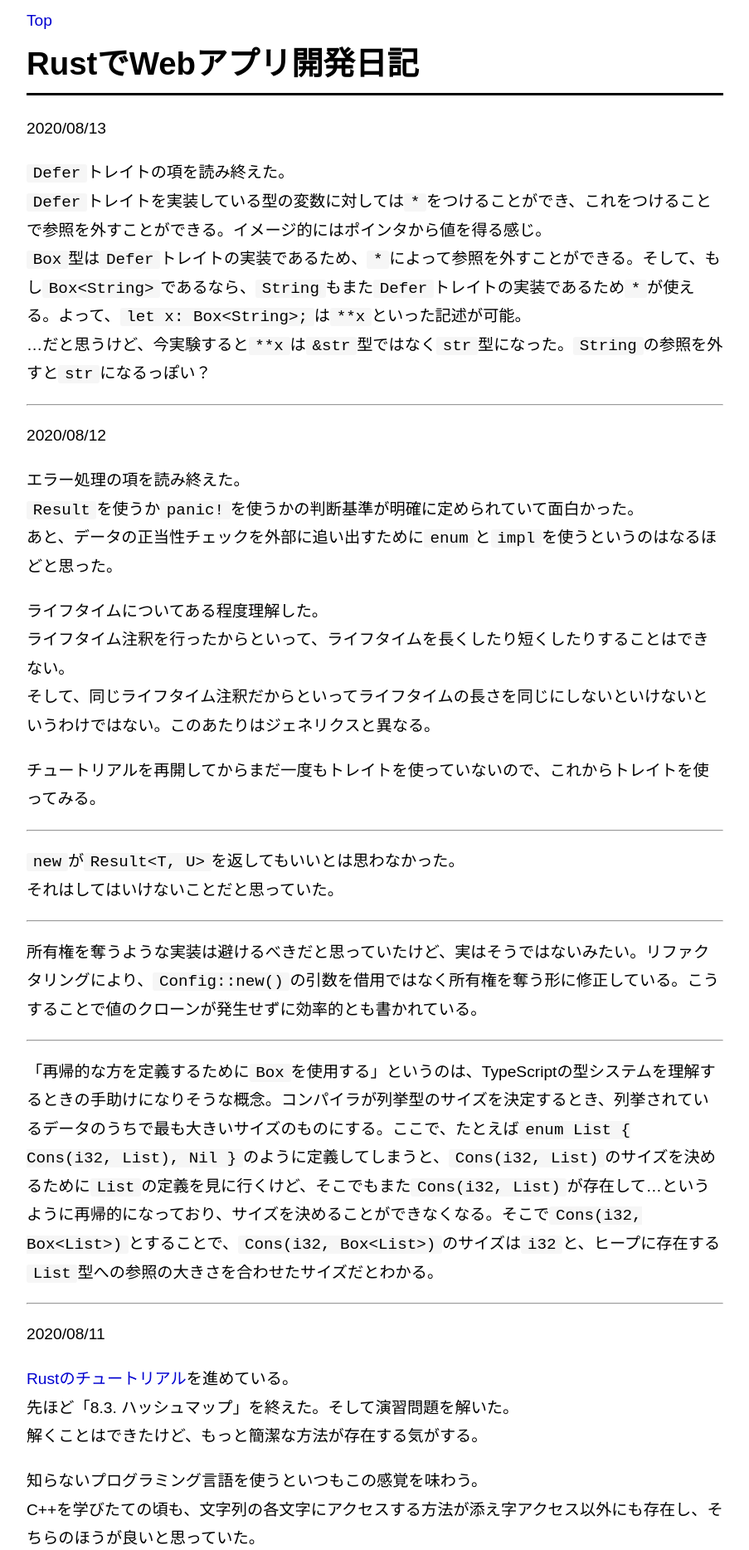
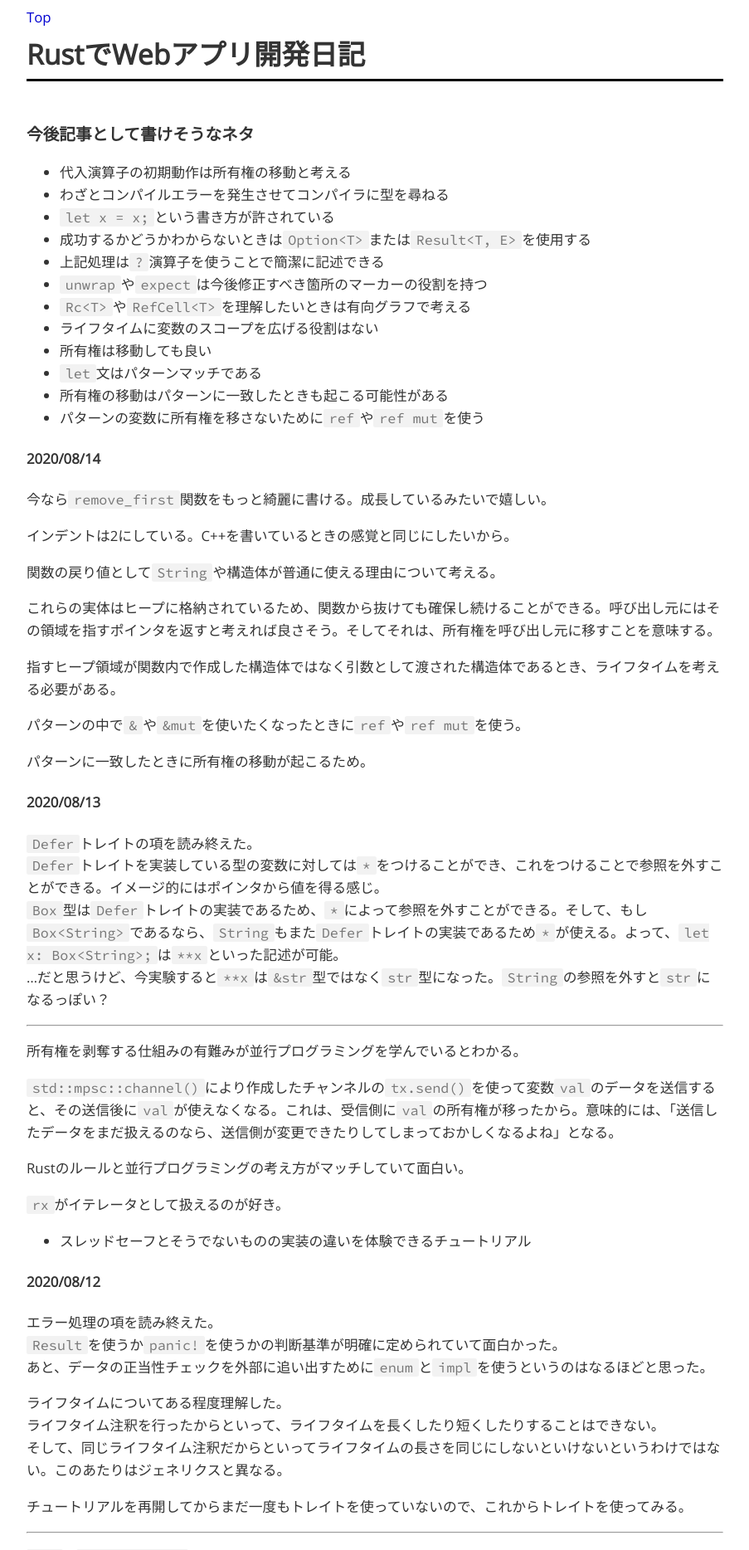
Before and after one commit to penguinshunya/penguinshunya.github.io, a Jekyll site: the page built from memo/other/rust.md, in a window 1280 px wide. Shown: the top 1868 px of the page at 83% size, without its empty margins (188-1091 px from the left). Built offline with Jekyll 4.4.1, drawn with Linux system fonts in a browser that asks for light colours; some web fonts are replaced; some of the changed text lies outside the part shown.

Commit message:
modify css

```diff
--- a/_layouts/default.html
+++ b/_layouts/default.html
@@ -4,7 +4,7 @@
     <meta charset="UTF-8">
     <meta name="viewport" content="width=device-width,initial-scale=1">
     <title>{{ page.title }}</title>
-    <link href="https://fonts.googleapis.com/css2?family=Sawarabi+Mincho&display=swap" rel="stylesheet">
+    <link href="https://fonts.googleapis.com/css2?family=Source+Code+Pro&family=Open+Sans&display=swap" rel="stylesheet">
     <link href="/assets/css/default.css" rel="stylesheet">
     <link href="/assets/css/highlight.css" rel="stylesheet">
     <script type="text/x-mathjax-config">
--- a/assets/css/default.css
+++ b/assets/css/default.css
@@ -1,11 +1,12 @@
 body {
-  font-family: 'Sawarabi Mincho', sans-serif;
+  font-family: 'Open Sans', sans-serif;
   background-color: white;
-  line-height: 1.8em;
-  font-size: 1.2em;
+  line-height: 1.6em;
+  font-size: 1.05em;
+  color: #333;
 }
 pre, code {
-  font-family: 'Ricty Diminished', monospace;
+  font-family: 'Source Code Pro', monospace;
   line-height: 1.6em;
 }
 pre {
@@ -15,11 +16,12 @@ code {
   margin: 0;
   padding: 0 0.4em;
   border-radius: 0.15em;
-  background-color: #f6f6f6;
+  background-color: #f2f2f2;
+  color: #777;
 }
 h1 {
   margin-block-start: 0.3em;
-  margin-block-end: 0.6em;
+  margin-block-end: 1.5em;
   padding-bottom: 0.3em;
   border-bottom: solid 3px black;
   line-height: 1.2em;
--- a/memo/other/rust.md
+++ b/memo/other/rust.md
@@ -2,7 +2,40 @@
 layout: default
 title: RustでWebアプリ開発日記
 ---
-2020/08/13
+### 今後記事として書けそうなネタ
+
+* 代入演算子の初期動作は所有権の移動と考える
+* わざとコンパイルエラーを発生させてコンパイラに型を尋ねる
+* `let x = x;`という書き方が許されている
+* 成功するかどうかわからないときは`Option<T>`または`Result<T, E>`を使用する
+* 上記処理は`?`演算子を使うことで簡潔に記述できる
+* `unwrap`や`expect`は今後修正すべき箇所のマーカーの役割を持つ
+* `Rc<T>`や`RefCell<T>`を理解したいときは有向グラフで考える
+* ライフタイムに変数のスコープを広げる役割はない
+* 所有権は移動しても良い
+* `let`文はパターンマッチである
+* 所有権の移動はパターンに一致したときも起こる可能性がある
+* パターンの変数に所有権を移さないために`ref`や`ref mut`を使う
+
+#### 2020/08/14
+
+今なら`remove_first`関数をもっと綺麗に書ける。成長しているみたいで嬉しい。
+
+<script src="https://ideone.com/e.js/DCxRkz" type="text/javascript" ></script>
+
+インデントは2にしている。C++を書いているときの感覚と同じにしたいから。
+
+関数の戻り値として`String`や構造体が普通に使える理由について考える。
+
+これらの実体はヒープに格納されているため、関数から抜けても確保し続けることができる。呼び出し元にはその領域を指すポインタを返すと考えれば良さそう。そしてそれは、所有権を呼び出し元に移すことを意味する。
+
+指すヒープ領域が関数内で作成した構造体ではなく引数として渡された構造体であるとき、ライフタイムを考える必要がある。
+
+パターンの中で`&`や`&mut`を使いたくなったときに`ref`や`ref mut`を使う。
+
+パターンに一致したときに所有権の移動が起こるため。
+
+#### 2020/08/13
 
 `Defer`トレイトの項を読み終えた。
 `Defer`トレイトを実装している型の変数に対しては`*`をつけることができ、これをつけることで参照を外すことができる。イメージ的にはポインタから値を得る感じ。
@@ -11,7 +44,17 @@ title: RustでWebアプリ開発日記
 
 <hr>
 
-2020/08/12
+所有権を剥奪する仕組みの有難みが並行プログラミングを学んでいるとわかる。
+
+`std::mpsc::channel()`により作成したチャンネルの`tx.send()`を使って変数`val`のデータを送信すると、その送信後に`val`が使えなくなる。これは、受信側に`val`の所有権が移ったから。意味的には、「送信したデータをまだ扱えるのなら、送信側が変更できたりしてしまっておかしくなるよね」となる。
+
+Rustのルールと並行プログラミングの考え方がマッチしていて面白い。
+
+`rx`がイテレータとして扱えるのが好き。
+
+* スレッドセーフとそうでないものの実装の違いを体験できるチュートリアル
+
+#### 2020/08/12
 
 エラー処理の項を読み終えた。
 `Result`を使うか`panic!`を使うかの判断基準が明確に定められていて面白かった。
@@ -34,11 +77,9 @@ title: RustでWebアプリ開発日記
 
 <hr>
 
-「再帰的な方を定義するために`Box`を使用する」というのは、TypeScriptの型システムを理解するときの手助けになりそうな概念。コンパイラが列挙型のサイズを決定するとき、列挙されているデータのうちで最も大きいサイズのものにする。ここで、たとえば`enum List { Cons(i32, List), Nil }`のように定義してしまうと、`Cons(i32, List)`のサイズを決めるために`List`の定義を見に行くけど、そこでもまた`Cons(i32, List)`が存在して…というように再帰的になっており、サイズを決めることができなくなる。そこで`Cons(i32, Box<List>)`とすることで、`Cons(i32, Box<List>)`のサイズは`i32`と、ヒープに存在する`List`型への参照の大きさを合わせたサイズだとわかる。
+「再帰的な型を定義するために`Box`を使用する」というのは、TypeScriptの型システムを理解するときの手助けになりそうな概念。コンパイラが列挙型のサイズを決定するとき、列挙されているデータのうちで最も大きいサイズのものにする。ここで、たとえば`enum List { Cons(i32, List), Nil }`のように定義してしまうと、`Cons(i32, List)`のサイズを決めるために`List`の定義を見に行くけど、そこでもまた`Cons(i32, List)`が存在して…というように再帰的になっており、サイズを決めることができなくなる。そこで`Cons(i32, Box<List>)`とすることで、`Cons(i32, Box<List>)`のサイズは`i32`と、ヒープに存在する`List`型への参照の大きさを合わせたサイズだとわかる。
 
-<hr>
-
-2020/08/11
+#### 2020/08/11
 
 [Rustのチュートリアル](https://doc.rust-jp.rs/book/second-edition/)を進めている。
 先ほど「8.3. ハッシュマップ」を終えた。そして演習問題を解いた。
@@ -87,4 +128,4 @@ Rustのチュートリアルを進めていると、仕組みに感動したり
 * マッチガードが少し無理矢理感
 * `?`演算子を使うことで冗長なパターンマッチのコードを簡潔にできる
 * 公式の文書に「`?`演算子は、`Result`を返す関数でしか使用できない」とあるが、実際には`Option`を返す関数でも使用できる
-* `unwrap`や`except`が「エラーの処理方法を決定する前のプロトタイプの段階で便利。プログラムをより良くするときのマーカーの役割も持つ」というように表現されていて面白い。Rustは、いきなり洗練されたコードを書くことを要求しない。その場凌ぎのコードを書くことも許容する。ただ、それはマーカーとしてコード内に残る。やっぱりRust好き
+* `unwrap`や`expect`が「エラーの処理方法を決定する前のプロトタイプの段階で便利。プログラムをより良くするときのマーカーの役割も持つ」というように表現されていて面白い。Rustは、いきなり洗練されたコードを書くことを要求しない。その場凌ぎのコードを書くことも許容する。ただ、それはマーカーとしてコード内に残る。やっぱりRust好き
```
